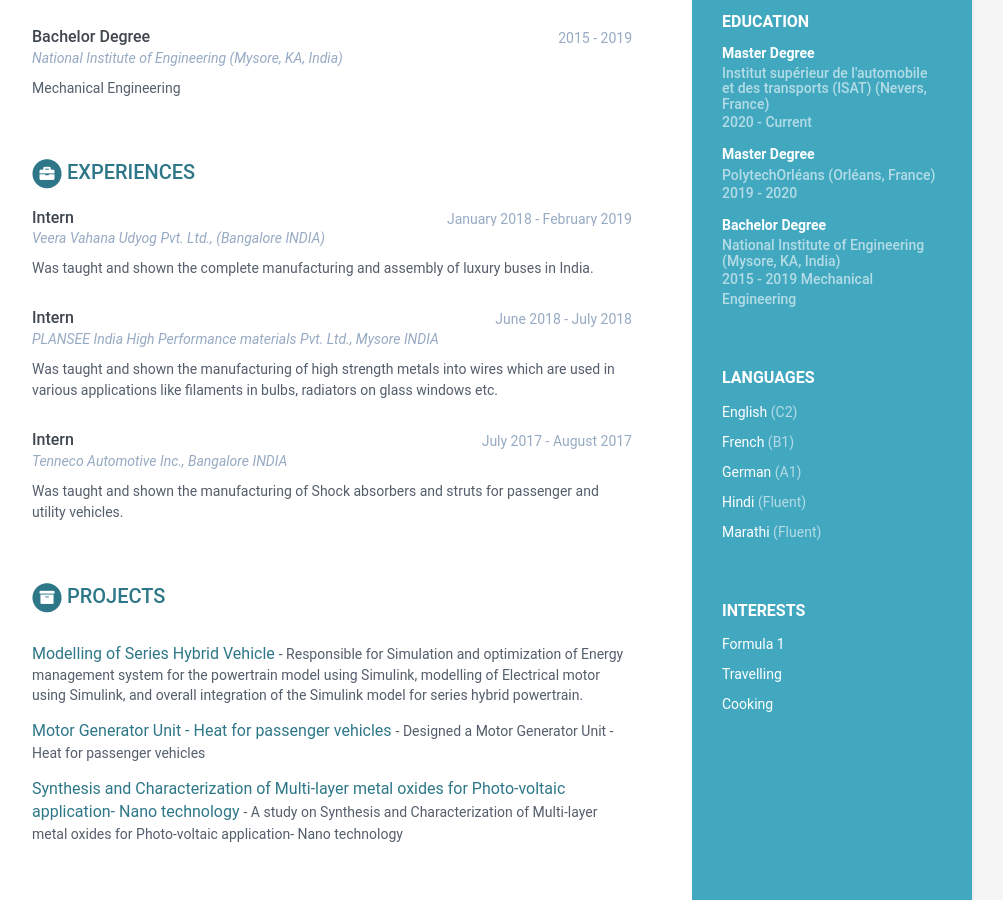
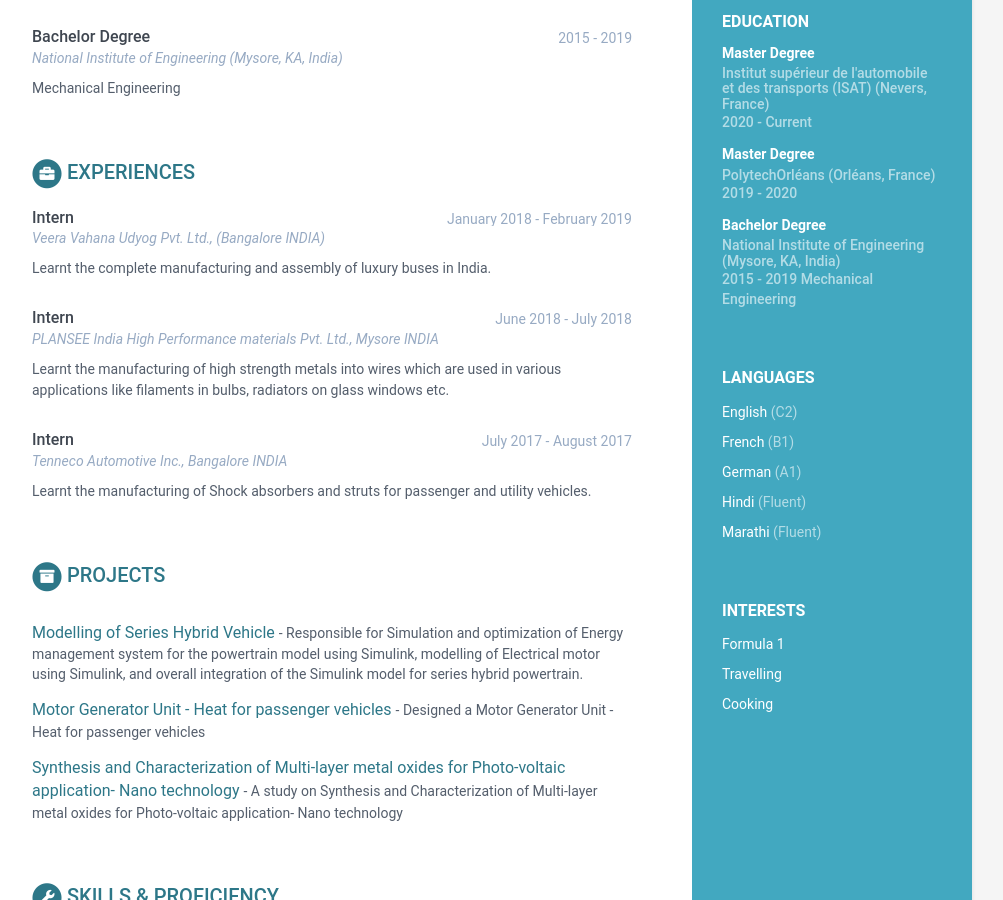
Before and after one commit to tejaspatil2098/tejaspatil2098.github.io, a Jekyll site: the page built from index.html, in a window 1280 px wide and 900 px high, scrolled down 516 px. Shown: the whole window, without its empty margins (168-1171 px from the left). Built offline with Jekyll 4.4.1, drawn with Linux system fonts in a browser that asks for light colours.

Commit message:
Update data.yml

```diff
--- a/_data/data.yml
+++ b/_data/data.yml
@@ -141,19 +141,19 @@ experiences:
     - role: Intern
       time: January 2018 - February 2019
       company: Veera Vahana Udyog Pvt. Ltd., (Bangalore INDIA)
-      details: Was taught and shown the complete manufacturing and assembly of luxury buses in India.
+      details: Learnt the complete manufacturing and assembly of luxury buses in India.
 
 
     - role: Intern
       time: June 2018 - July 2018
       company: PLANSEE India High Performance materials Pvt. Ltd., Mysore INDIA
-      details: Was taught and shown the manufacturing of high strength metals into wires which are used
+      details: Learnt the manufacturing of high strength metals into wires which are used
                in various applications like filaments in bulbs, radiators on glass windows etc.
 
     - role: Intern
       time: July 2017 - August 2017
       company: Tenneco Automotive Inc., Bangalore INDIA
-      details: Was taught and shown the manufacturing of Shock absorbers and struts for passenger and utility vehicles.
+      details: Learnt the manufacturing of Shock absorbers and struts for passenger and utility vehicles.
 
 
 projects:
```
